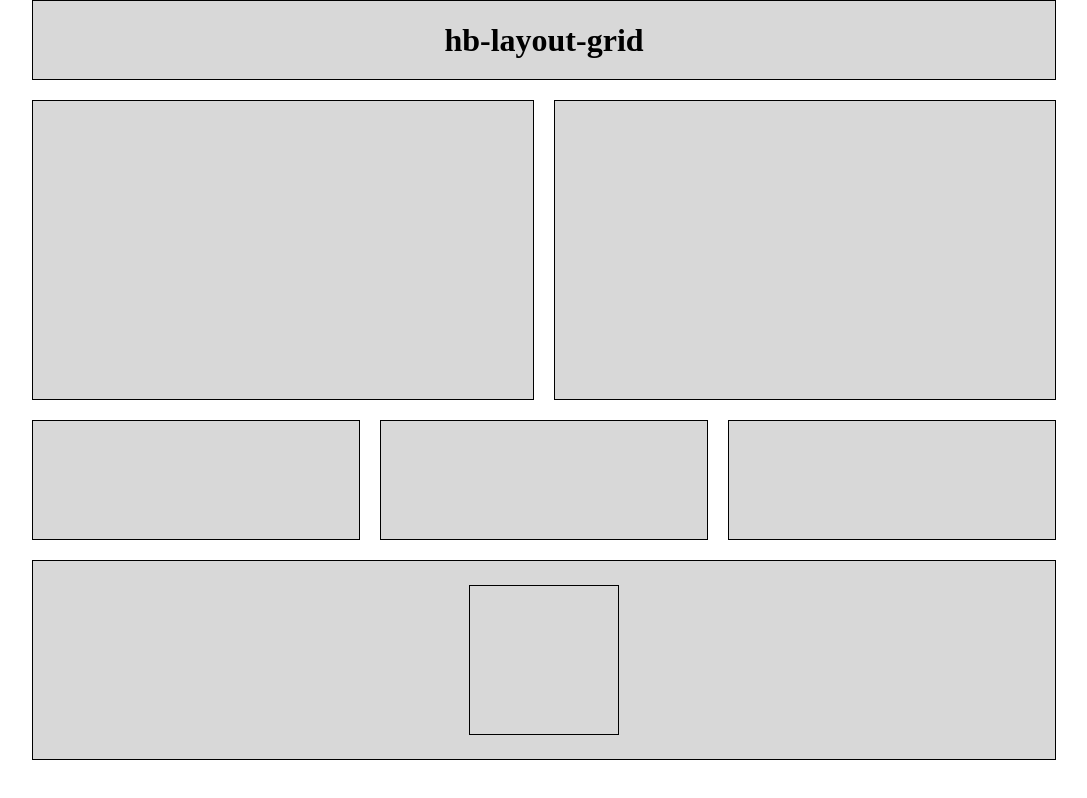
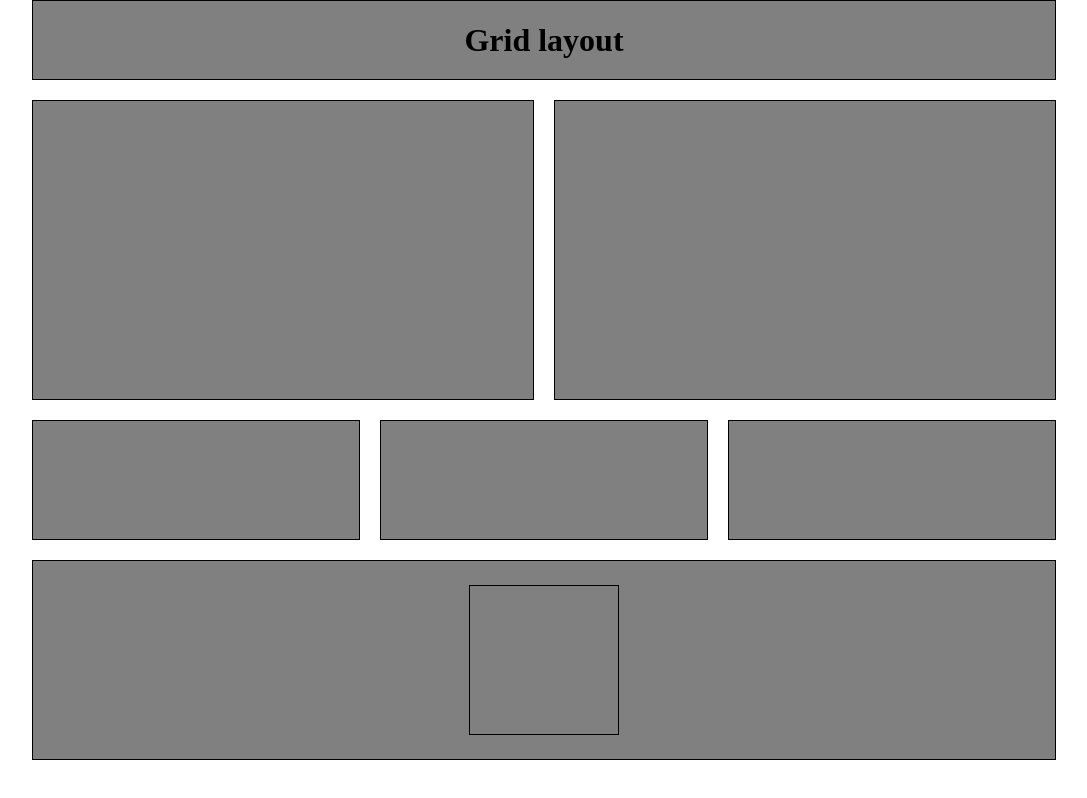
Before and after one commit to williamegomez/hb-layout-grid, a website: page index.html in a window 1280 px wide. Shown: the whole page, without its empty margins (96-1183 px from the left). Drawn offline with Linux system fonts and the light colour scheme.

Commit message:
All files to scss and linting

```diff
--- a/css/styles.scss
+++ b/css/styles.scss
@@ -1,3 +1,5 @@
+$primarycolor: gray;
+
 * {
     margin: 0;
     padding: 0;
@@ -15,7 +17,7 @@
   }
 
   .navigationbar {
-      background-color: #D8D8D8;
+      background-color: $primarycolor;
       top: 0;
       width: 100%;
       position: fixed;
@@ -29,7 +31,7 @@
   }
 
   .footer {
-      background-color: #D8D8D8;
+      background-color: $primarycolor;
       width: 100%;
       height: 200px;
       border: 1px;
@@ -45,41 +47,40 @@
         border: 1px;
         border-style: solid;
         height: 100%;
-      background-color: #D8D8D8;
-  }
+        background-color: $primarycolor;
 
-  .lhalf{
+        &.lhalf{
             grid-area:  1 / 1 / 2 / 4;
         }
 
-  .rhalf{
+        &.rhalf{
             grid-area:  1 / 4 / 2 / 7;
         }
-
+  }
 
   .third-width{
       border: 1px;
       border-style: solid;
       height: 100%;
-      background-color: #D8D8D8;
-  }
+			background-color: $primarycolor;
 
-  .lthird{
+			&.lthird{
 				grid-area:  2 / 1 / 3 / 3;
 			}
 
-  .mthird{
+			&.mthird{
 					grid-area:  2 / 3 / 3 / 5;
 			}
 
-  .rthird{
+			&.rthird{
 					grid-area:  2 / 5 / 3  / 7;
+			}
   }
 
   .square{
       width: 150px;
       height: 150px;
-      background-color: #D8D8D8;
+      background-color: $primarycolor;
       border: 1px;
       border-style: solid;
   }
--- a/index.html
+++ b/index.html
@@ -11,7 +11,7 @@
 <body>
     <div class="container">
         <div class="navigationbar">
-            <h1>hb-layout-grid</h1>
+            <h1>Grid layout</h1>
         </div>
         <div class="half-width lhalf"></div>
         <div class="half-width rhalf"></div>
```
Also changed, not shown: package.json (added, +29 -0 lines), css/styles.css, 3 other files. Lines whose indentation alone changed are shown as unchanged.
